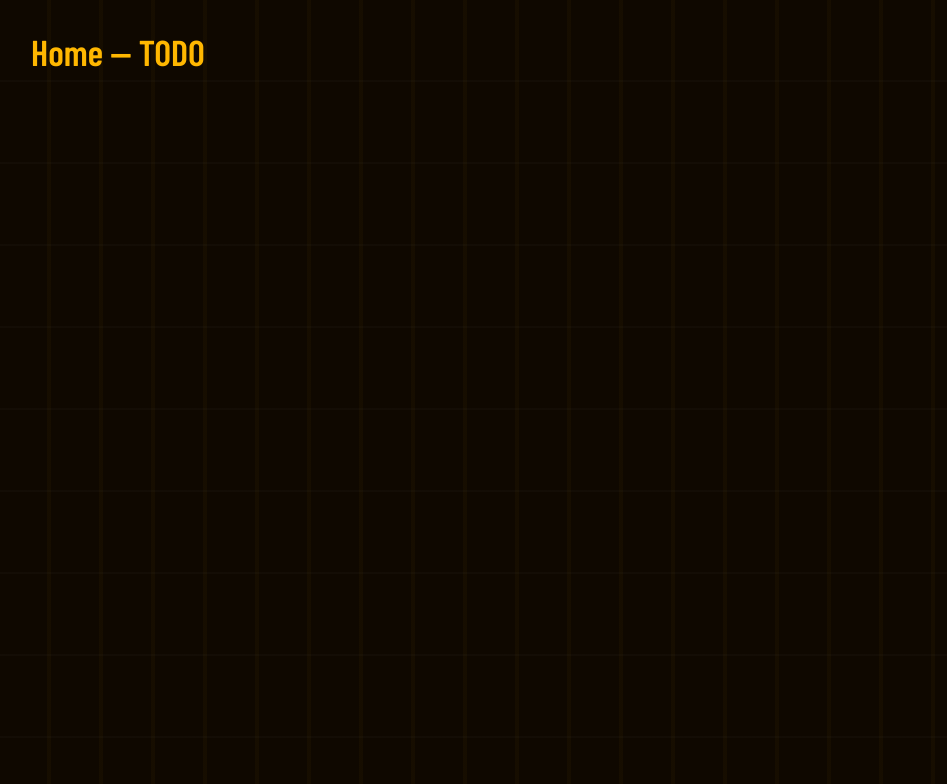
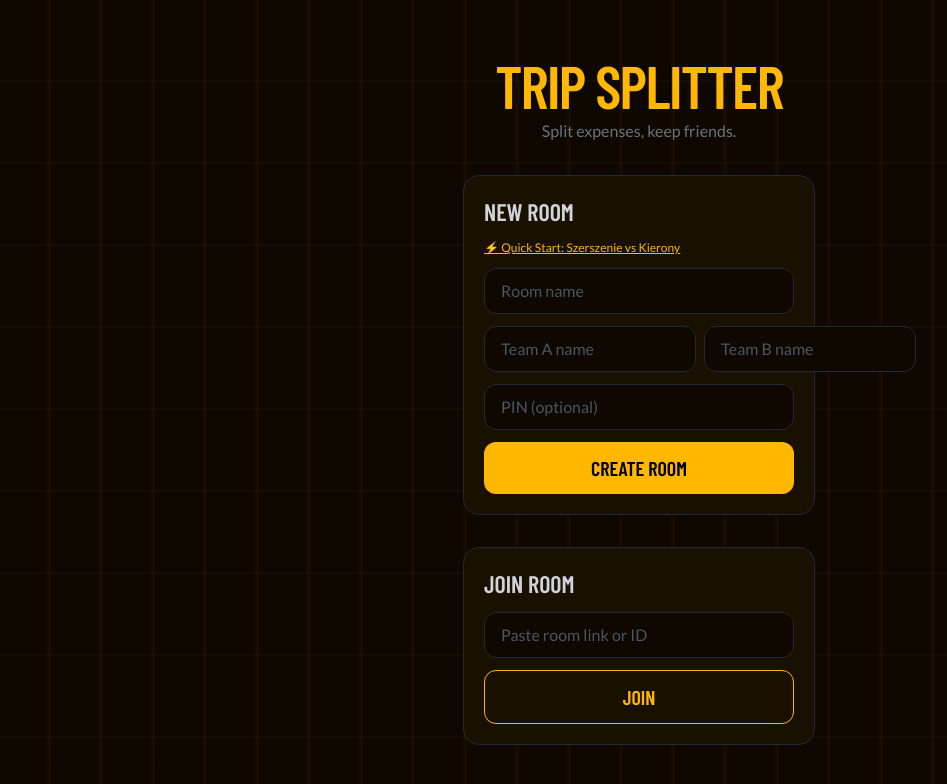
Before and after one commit to devdszerszen/expenses-splitter, a React (Vite) app: page / in a window 1280 px wide. Shown: the top 784 px of the page, without its empty margins (1-948 px from the left). Built offline with nearby package versions, Linux system fonts and the light colour scheme; no server answers; a web font is replaced by a local one.

Commit message:
feat: Home page with room creation and join

```diff
--- a/src/pages/Home.tsx
+++ b/src/pages/Home.tsx
@@ -1,3 +1,127 @@
+import { useState } from 'react'
+import { useNavigate } from 'react-router-dom'
+import { supabase } from '../lib/supabase'
+import { hashPin } from '../lib/hash'
+
+const QUICK_START = {
+  name: 'Wyjazd',
+  teamA: 'Szerszenie 🐝',
+  teamB: 'Kierony 🚗',
+}
+
 export default function Home() {
-  return <div className="p-8 font-heading text-4xl text-team-a">Home — TODO</div>
+  const navigate = useNavigate()
+  const [roomName, setRoomName] = useState('')
+  const [teamA, setTeamA] = useState('')
+  const [teamB, setTeamB] = useState('')
+  const [pin, setPin] = useState('')
+  const [joinId, setJoinId] = useState('')
+  const [creating, setCreating] = useState(false)
+  const [error, setError] = useState('')
+
+  function applyQuickStart() {
+    setRoomName(QUICK_START.name)
+    setTeamA(QUICK_START.teamA)
+    setTeamB(QUICK_START.teamB)
+  }
+
+  async function createRoom() {
+    setError('')
+    if (!roomName.trim() || !teamA.trim() || !teamB.trim()) {
+      setError('Please fill in room name and both team names.')
+      return
+    }
+    setCreating(true)
+    const pin_hash = pin ? await hashPin(pin) : null
+    const { data, error: dbError } = await supabase
+      .from('rooms')
+      .insert({ name: roomName.trim(), team_a_name: teamA.trim(), team_b_name: teamB.trim(), pin_hash })
+      .select('id')
+      .single()
+    setCreating(false)
+    if (dbError || !data) { setError('Failed to create room. Check your connection.'); return }
+    navigate(`/room/${data.id}`)
+  }
+
+  function joinRoom() {
+    const trimmed = joinId.trim()
+    if (!trimmed) return
+    const match = trimmed.match(/[0-9a-f-]{36}/)
+    if (match) navigate(`/room/${match[0]}`)
+    else setError('Invalid room link or ID.')
+  }
+
+  return (
+    <div className="flex flex-col items-center justify-center min-h-dvh px-4 py-10 gap-8 max-w-sm mx-auto">
+      <div className="text-center">
+        <h1 className="font-heading text-6xl uppercase text-team-a tracking-tight">Trip Splitter</h1>
+        <p className="font-body text-gray-500 mt-1">Split expenses, keep friends.</p>
+      </div>
+
+      <div className="w-full flex flex-col gap-3 bg-[#1a1000] rounded-2xl p-5 border border-gray-800">
+        <h2 className="font-heading text-2xl uppercase text-gray-300">New Room</h2>
+
+        <button
+          onClick={applyQuickStart}
+          className="text-left text-xs text-team-a font-body underline"
+        >
+          ⚡ Quick Start: Szerszenie vs Kierony
+        </button>
+
+        <input
+          placeholder="Room name"
+          value={roomName}
+          onChange={(e) => setRoomName(e.target.value)}
+          className="w-full bg-[#0f0800] rounded-xl px-4 py-2.5 font-body text-white placeholder-gray-600 border border-gray-800 focus:outline-none focus:border-team-a"
+        />
+        <div className="flex gap-2">
+          <input
+            placeholder="Team A name"
+            value={teamA}
+            onChange={(e) => setTeamA(e.target.value)}
+            className="flex-1 bg-[#0f0800] rounded-xl px-4 py-2.5 font-body text-team-a placeholder-gray-600 border border-gray-800 focus:outline-none focus:border-team-a"
+          />
+          <input
+            placeholder="Team B name"
+            value={teamB}
+            onChange={(e) => setTeamB(e.target.value)}
+            className="flex-1 bg-[#0f0800] rounded-xl px-4 py-2.5 font-body text-team-b placeholder-gray-600 border border-gray-800 focus:outline-none focus:border-team-b"
+          />
+        </div>
+        <input
+          type="password"
+          placeholder="PIN (optional)"
+          value={pin}
+          onChange={(e) => setPin(e.target.value)}
+          maxLength={8}
+          className="w-full bg-[#0f0800] rounded-xl px-4 py-2.5 font-body text-white placeholder-gray-600 border border-gray-800 focus:outline-none focus:border-team-a"
+        />
+        <button
+          onClick={createRoom}
+          disabled={creating}
+          className="w-full py-3 rounded-xl bg-team-a text-black font-heading text-xl uppercase disabled:opacity-40"
+        >
+          {creating ? 'Creating…' : 'Create Room'}
+        </button>
+      </div>
+
+      <div className="w-full flex flex-col gap-3 bg-[#1a1000] rounded-2xl p-5 border border-gray-800">
+        <h2 className="font-heading text-2xl uppercase text-gray-300">Join Room</h2>
+        <input
+          placeholder="Paste room link or ID"
+          value={joinId}
+          onChange={(e) => setJoinId(e.target.value)}
+          className="w-full bg-[#0f0800] rounded-xl px-4 py-2.5 font-body text-white placeholder-gray-600 border border-gray-800 focus:outline-none focus:border-team-a"
+        />
+        <button
+          onClick={joinRoom}
+          className="w-full py-3 rounded-xl border border-team-a text-team-a font-heading text-xl uppercase"
+        >
+          Join
+        </button>
+      </div>
+
+      {error && <p className="text-team-b font-body text-sm text-center">{error}</p>}
+    </div>
+  )
 }
```
